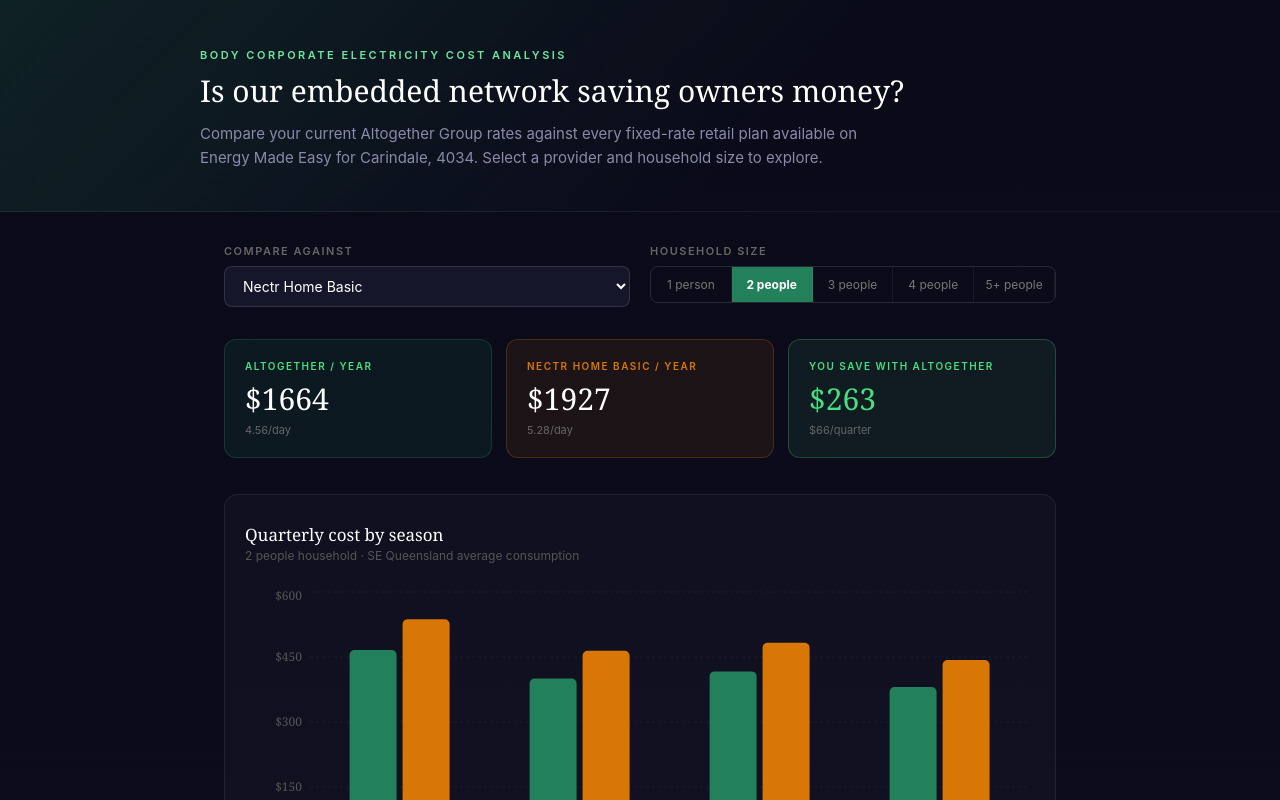
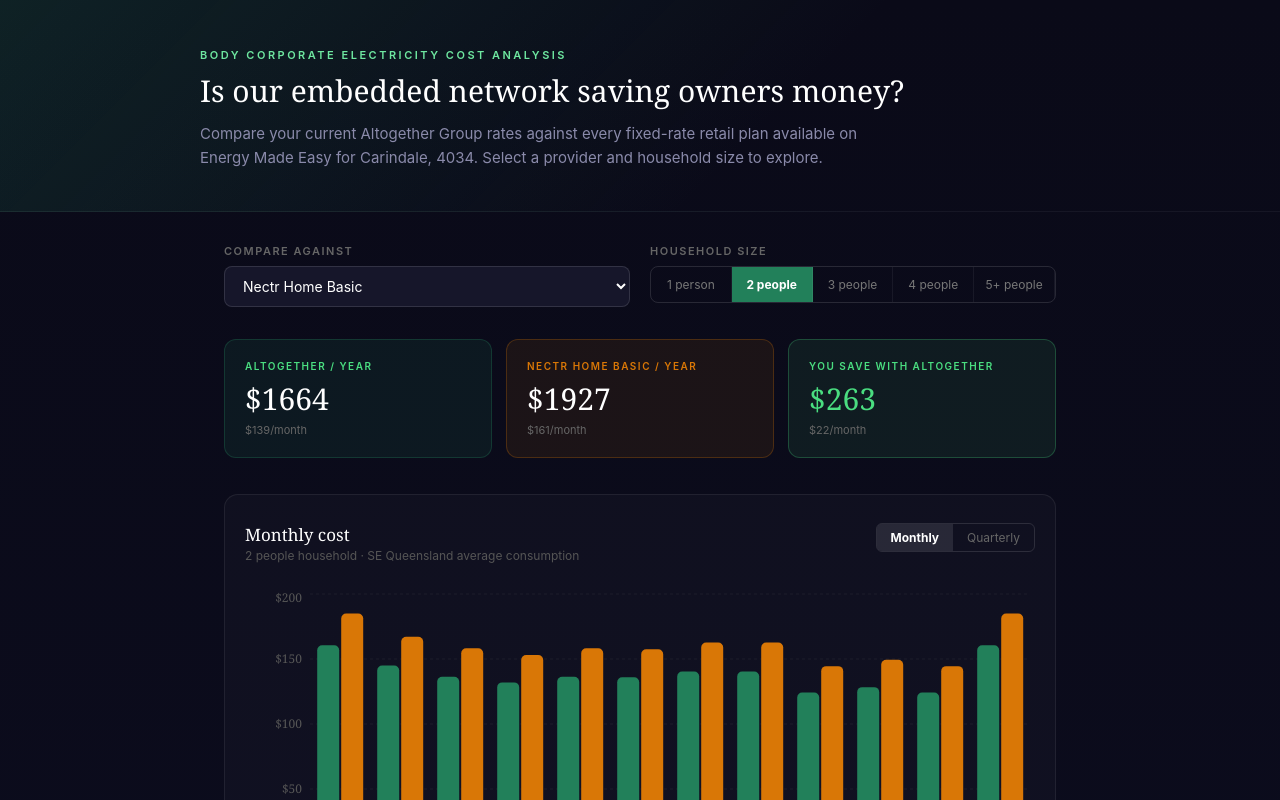
Before and after one commit to dmpohlmann/nmqelecvis, a React (Vite) app: page / in a window 1280 px wide. Shown: the top 800 px of the page. Built offline with nearby package versions, Linux system fonts and the light colour scheme.

Commit message:
Feat: Implement monthly cost view in chart

```diff
--- a/src/App.jsx
+++ b/src/App.jsx
@@ -160,30 +160,41 @@
           <div style={{ background: "rgba(34,128,90,0.12)", border: "1px solid rgba(34,128,90,0.3)", borderRadius: 12, padding: 20 }}>
             <div className="sans" style={{ fontSize: 10, textTransform: "uppercase", letterSpacing: 1.5, color: "#4ade80", marginBottom: 6, fontWeight: 600 }}>Altogether / year</div>
             <div style={{ fontSize: 30, fontWeight: 300, color: "#fff" }}>{fmt(annualAlt)}</div>
-            <div className="sans" style={{ fontSize: 11, color: "#666", marginTop: 4 }}>{(annualAlt / 365).toFixed(2)}/day</div>
+            <div className="sans" style={{ fontSize: 11, color: "#666", marginTop: 4 }}>{fmt(annualAlt / 12)}/month</div>
           </div>
           <div style={{ background: `${provider.color}15`, border: `1px solid ${provider.color}40`, borderRadius: 12, padding: 20 }}>
             <div className="sans" style={{ fontSize: 10, textTransform: "uppercase", letterSpacing: 1.5, color: provider.color, marginBottom: 6, fontWeight: 600 }}>
               {provider.name.length > 22 ? provider.name.substring(0, 22) + "\u2026" : provider.name} / year
             </div>
             <div style={{ fontSize: 30, fontWeight: 300, color: "#fff" }}>{fmt(annualProv)}</div>
-            <div className="sans" style={{ fontSize: 11, color: "#666", marginTop: 4 }}>{(annualProv / 365).toFixed(2)}/day</div>
+            <div className="sans" style={{ fontSize: 11, color: "#666", marginTop: 4 }}>{fmt(annualProv / 12)}/month</div>
           </div>
           <div style={{ background: "rgba(74,222,128,0.08)", border: "1px solid rgba(74,222,128,0.25)", borderRadius: 12, padding: 20 }}>
             <div className="sans" style={{ fontSize: 10, textTransform: "uppercase", letterSpacing: 1.5, color: "#4ade80", marginBottom: 6, fontWeight: 600 }}>You save with Altogether</div>
             <div style={{ fontSize: 30, fontWeight: 300, color: "#4ade80" }}>{fmt(annualSaving)}</div>
-            <div className="sans" style={{ fontSize: 11, color: "#666", marginTop: 4 }}>{fmt(annualSaving / 4)}/quarter</div>
+            <div className="sans" style={{ fontSize: 11, color: "#666", marginTop: 4 }}>{fmt(annualSaving / 12)}/month</div>
           </div>
         </div>
 
-        {/* Seasonal chart */}
+        {/* Cost chart with view toggle */}
         <div style={{ background: "rgba(255,255,255,0.025)", border: "1px solid rgba(255,255,255,0.07)", borderRadius: 14, padding: "28px 20px 16px", marginBottom: 32 }}>
-          <div style={{ fontSize: 17, color: "#fff", marginBottom: 2 }}>Quarterly cost by season</div>
-          <div className="sans" style={{ fontSize: 12, color: "#555", marginBottom: 24 }}>{selectedHH} household · SE Queensland average consumption</div>
+          <div style={{ display: "flex", justifyContent: "space-between", alignItems: "flex-start", marginBottom: 2 }}>
+            <div>
+              <div style={{ fontSize: 17, color: "#fff", marginBottom: 2 }}>
+                {viewMode === "monthly" ? "Monthly cost" : "Quarterly cost by season"}
+              </div>
+              <div className="sans" style={{ fontSize: 12, color: "#555", marginBottom: 24 }}>{selectedHH} household · SE Queensland average consumption</div>
+            </div>
+            <ToggleButton
+              options={[{ label: "Monthly", value: "monthly" }, { label: "Quarterly", value: "quarterly" }]}
+              value={viewMode}
+              onChange={setViewMode}
+            />
+          </div>
           <ResponsiveContainer width="100%" height={300}>
-            <BarChart data={seasonData} barGap={6} barCategoryGap="22%">
+            <BarChart data={chartData} barGap={viewMode === "monthly" ? 2 : 6} barCategoryGap={viewMode === "monthly" ? "12%" : "22%"}>
               <CartesianGrid strokeDasharray="3 3" stroke="rgba(255,255,255,0.05)" vertical={false} />
-              <XAxis dataKey="name" tick={{ fill: "#888", fontSize: 13 }} axisLine={{ stroke: "rgba(255,255,255,0.08)" }} tickLine={false} />
+              <XAxis dataKey="name" tick={{ fill: "#888", fontSize: viewMode === "monthly" ? 11 : 13 }} axisLine={{ stroke: "rgba(255,255,255,0.08)" }} tickLine={false} />
               <YAxis tick={{ fill: "#555", fontSize: 12 }} axisLine={false} tickLine={false} tickFormatter={v => `$${v}`} domain={[0, "auto"]} />
               <Tooltip content={<ChartTooltip providerColor={provider.color} />} cursor={{ fill: "rgba(255,255,255,0.02)" }} />
               <Bar dataKey="altogether" name="Altogether Group" fill={ALTOGETHER.color} radius={[5, 5, 0, 0]} />
```
